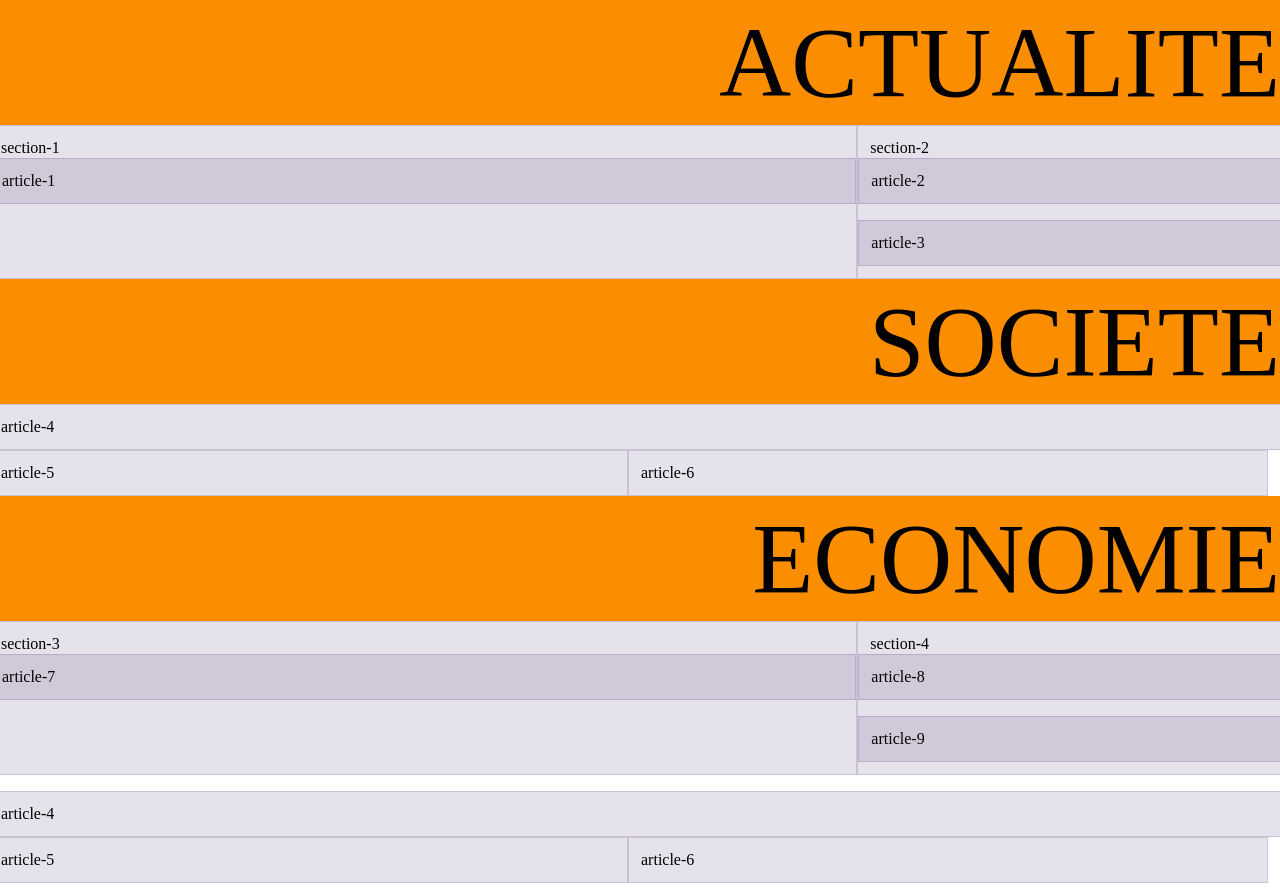
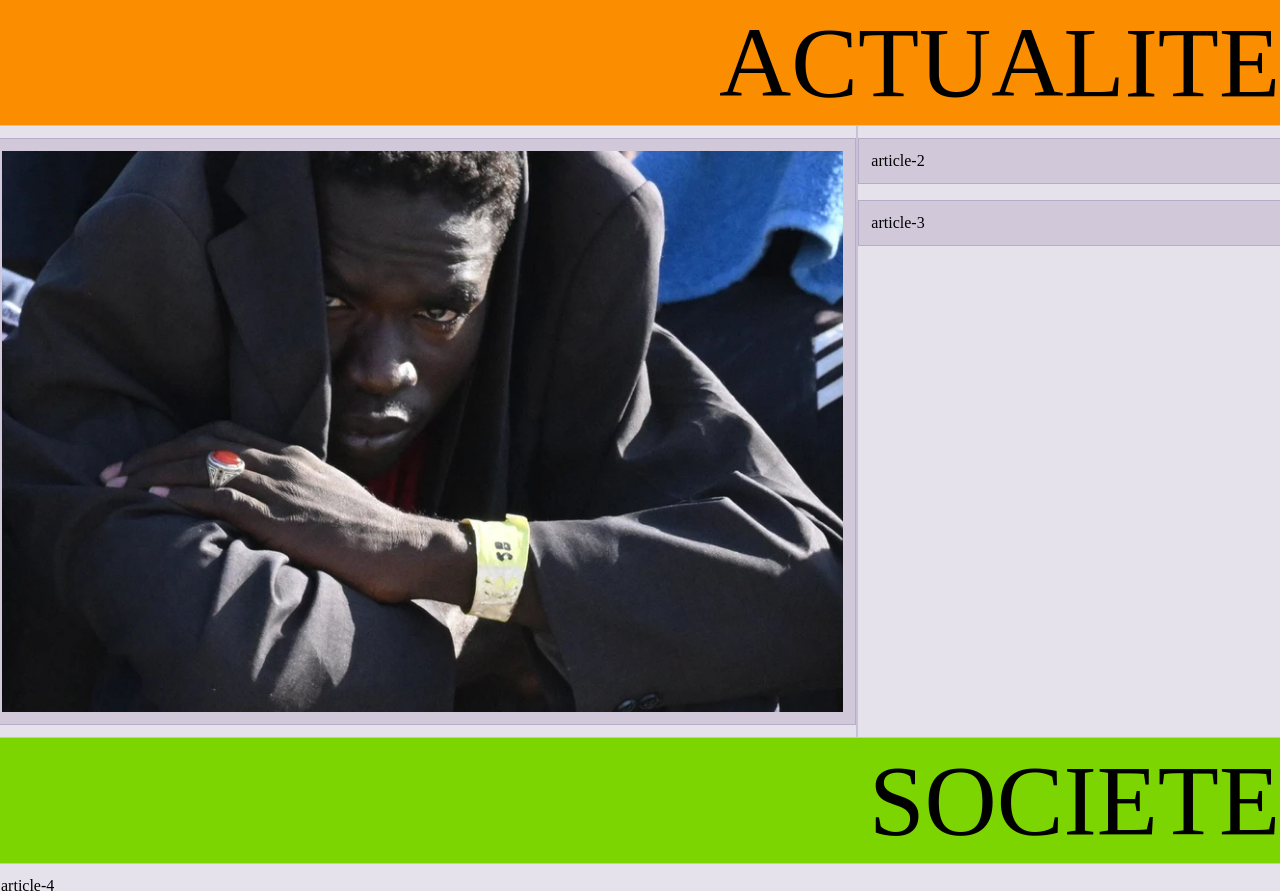
Before and after one commit to evolenelavanchy/WATSON, a website built with Parcel: page src/index.html in a window 1280 px wide. Shown: the top 891 px of the page. Built offline with nearby package versions, Linux system fonts and the light colour scheme.

Commit message:
base html

```diff
--- a/src/index.html
+++ b/src/index.html
@@ -18,19 +18,19 @@
         <!-- </div> -->
         <!-- <div class="container"> -->
         <div class="row">
-          <div class="col-8">
-            section-1
+          <div class="col-8 md-12 sm-12">
             <div class="row">
-              <div class="col-12">article-1</div>
+              <div class="col-12 md-12 sm-12">
+                <img src="img/2680606881840510.webp" alt="" />
+              </div>
             </div>
           </div>
-          <div class="col-4">
-            section-2
+          <div class="col-4 md-12">
             <div class="row">
-              <div class="col-12">article-2</div>
+              <div class="col-12 md-6 sm-12">article-2</div>
             </div>
             <div class="row">
-              <div class="col-12">article-3</div>
+              <div class="col-12 md-6 sm-12">article-3</div>
             </div>
           </div>
         </div>
--- a/src/scss/_layout.scss
+++ b/src/scss/_layout.scss
@@ -1,5 +1,8 @@
 main {
   .section-actualite {
+    img {
+      width: 100%;
+    }
     .actualite {
       background-color: #fb8e00;
       text-align: end;
@@ -8,14 +11,14 @@ main {
   }
   .section-societe {
     .societe {
-      background-color: #fb8e00;
+      background-color: #7cd401;
       text-align: end;
       font-size: 100px;
     }
   }
   .section-economie {
     .economie {
-      background-color: #fb8e00;
+      background-color: #c4007a;
       text-align: end;
       font-size: 100px;
     }
```
Also changed, not shown: src/img/1596672158086710.webp (renamed from img/1596672158086710.webp), src/img/2370307529863096.png (renamed from img/2370307529863096.png), src/img/2680606881840510.webp (renamed from img/2680606881840510.webp), src/img/5950374919166537.png (renamed from img/5950374919166537.png), src/img/7718858385386979.webp (renamed from img/7718858385386979.webp), 2 other files.
